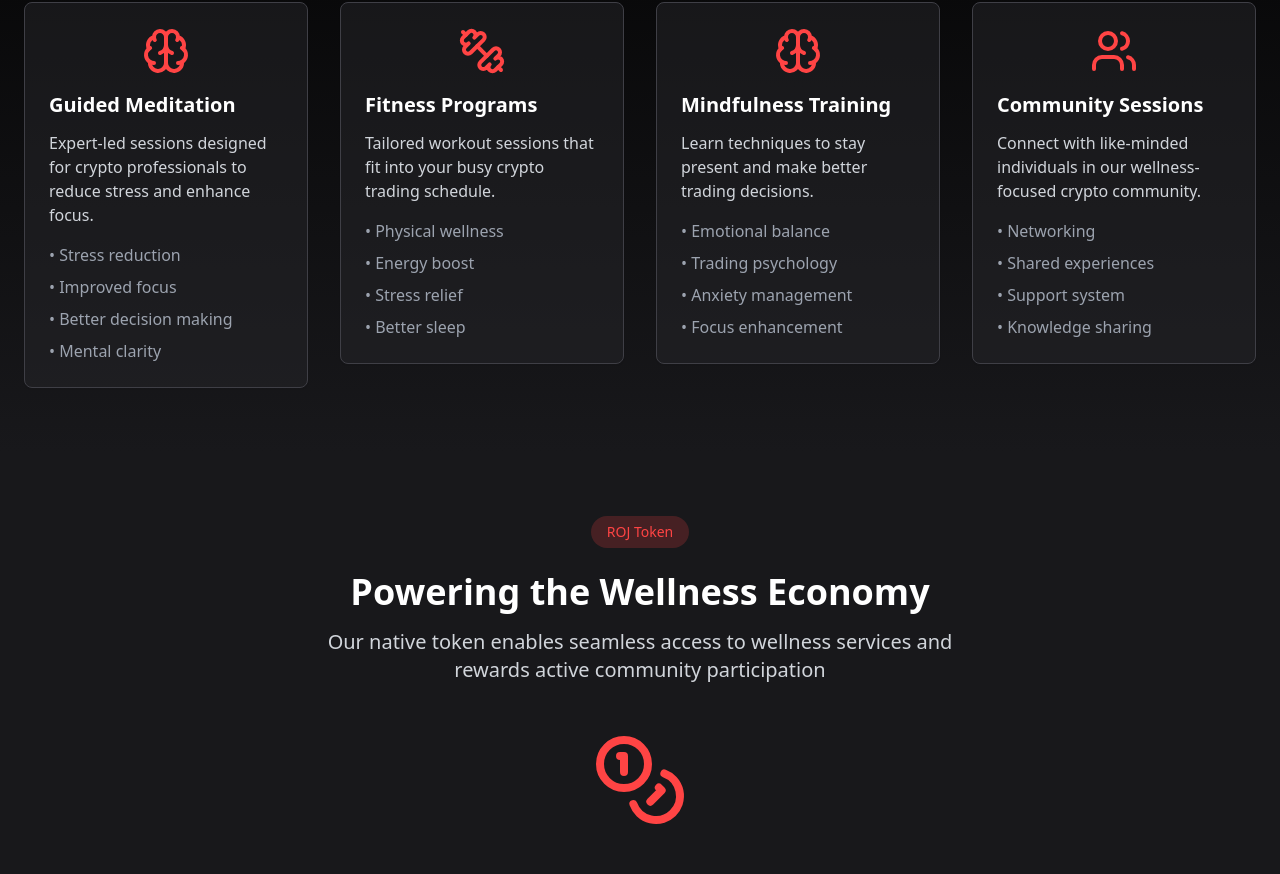
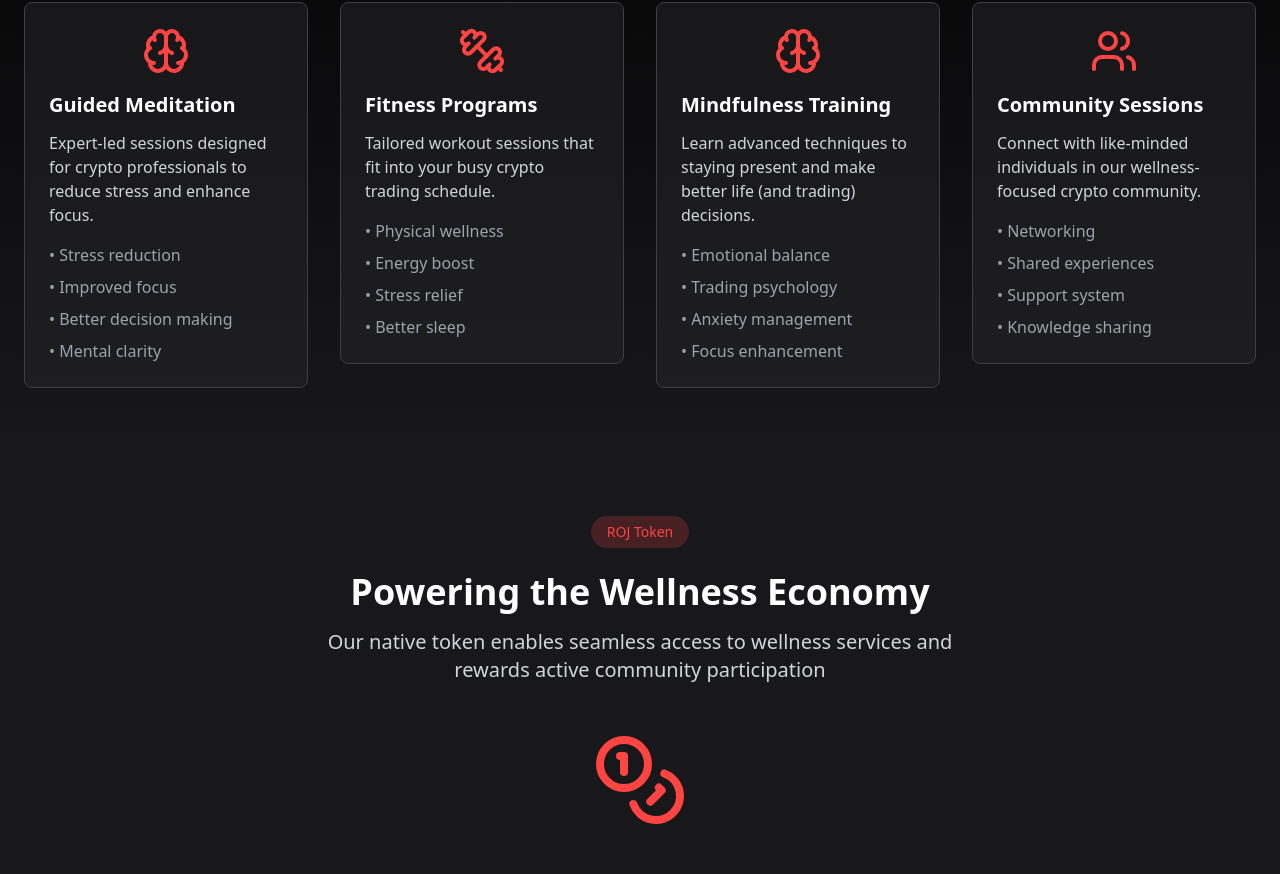
Before and after one commit to alexnomads/oasis-harmony-zone, a React (Vite) app: page / in a window 1280 px wide. Shown: the part 1638-2512 px from the top of the page. Built offline with nearby package versions, Linux system fonts and the light colour scheme.

Commit message:
Update Programs.tsx

```diff
--- a/src/components/Programs.tsx
+++ b/src/components/Programs.tsx
@@ -28,7 +28,7 @@ export const Programs = () => {
     },
     {
       title: "Mindfulness Training",
-      description: "Learn techniques to stay present and make better trading decisions.",
+      description: "Learn advanced techniques to staying present and make better life (and trading) decisions.",
       icon: Brain,
       benefits: [
         "Emotional balance",
```
